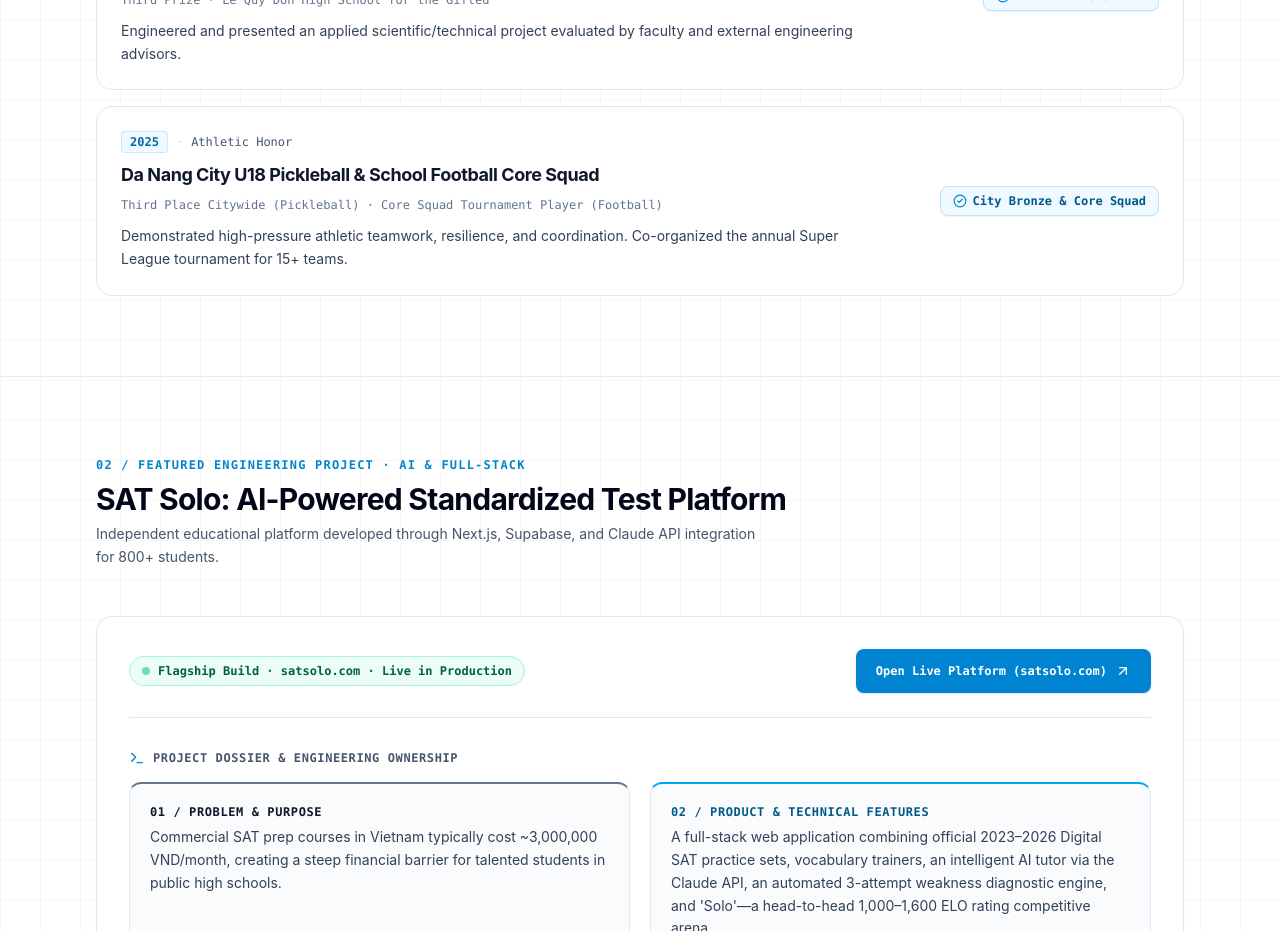
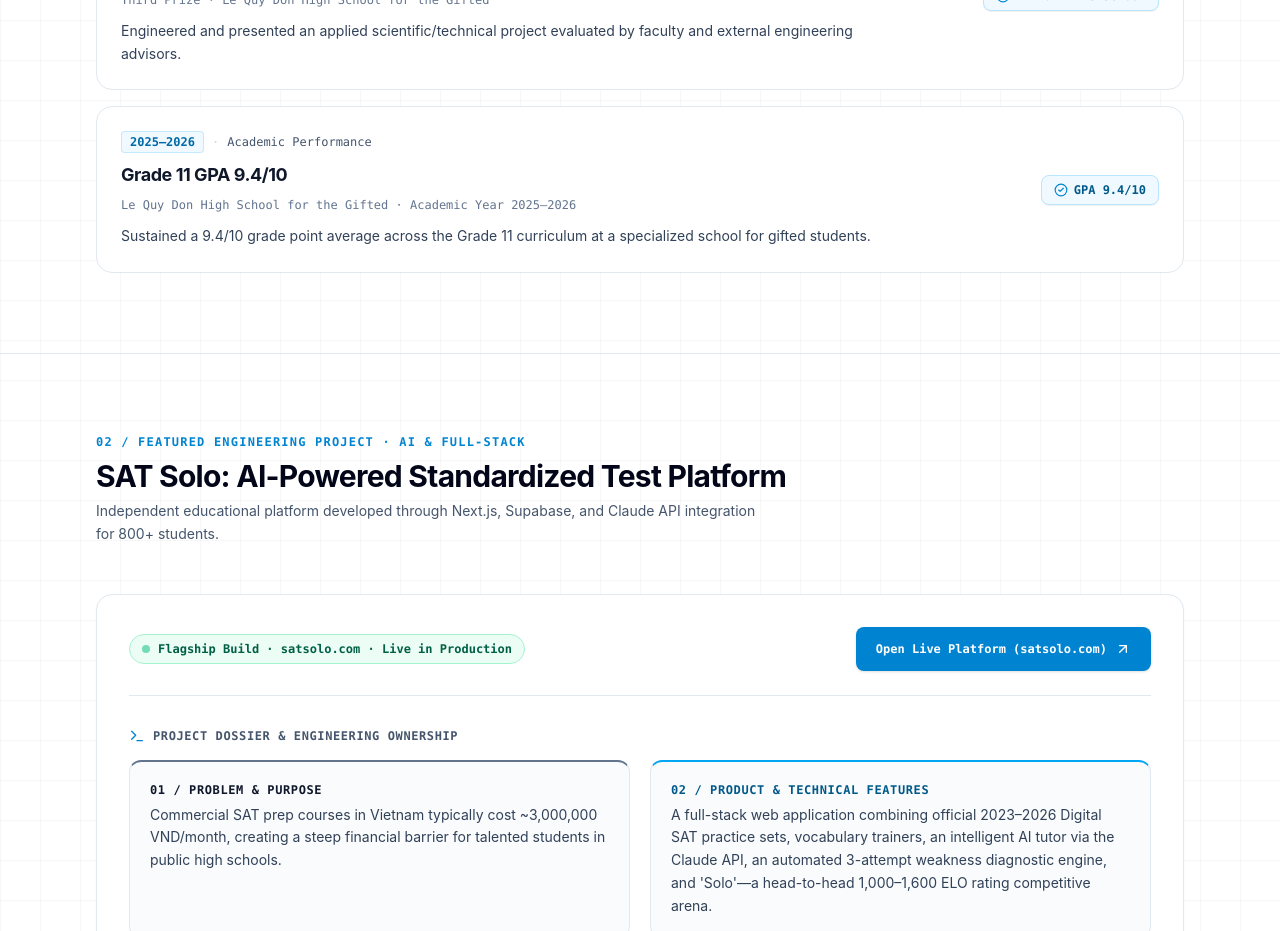
Before and after one commit to bach1310/cs-portfolio-, a Next.js app: page / in a window 1280 px wide. Shown: the part 1820-2751 px from the top of the page. Built offline with nearby package versions, Linux system fonts and the light colour scheme.

Commit message:
feat(honors): add optional per-entry Evidence link; replace sports entry with Grade 11 GPA 9.4/10

```diff
--- a/src/components/Honors.tsx
+++ b/src/components/Honors.tsx
@@ -39,6 +39,17 @@ export default function Honors() {
                 <div className="text-xs font-mono text-slate-500">
                   {item.subtitle}
                 </div>
+                {item.evidence && (
+                  <a
+                    href={item.evidence}
+                    target="_blank"
+                    rel="noopener noreferrer"
+                    onClick={(e) => e.stopPropagation()}
+                    className="inline-flex items-center gap-0.5 text-[11px] font-mono text-slate-500 hover:text-sky-700 underline-offset-2 hover:underline transition-colors"
+                  >
+                    Evidence ↗
+                  </a>
+                )}
 
                 <p className="text-xs sm:text-sm text-slate-700 leading-relaxed pt-1">
                   {item.description}
--- a/src/data/portfolioData.ts
+++ b/src/data/portfolioData.ts
@@ -7,6 +7,8 @@ export interface HonorAward {
   organization: string;
   description: string;
   tag?: string;
+  /** Path to real evidence image, e.g. "/evidence/sat.jpg". Omit if unavailable. */
+  evidence?: string;
 }
 
 export interface HighlightItem {
@@ -136,14 +138,14 @@ export const portfolioData = {
       tag: "Third Prize School",
     },
     {
-      id: "pickleball-football",
-      year: "2025",
-      scope: "Athletic Honor",
-      title: "Da Nang City U18 Pickleball & School Football Core Squad",
-      subtitle: "Third Place Citywide (Pickleball) · Core Squad Tournament Player (Football)",
-      organization: "Da Nang City Sports Department / Le Quy Don FC",
-      description: "Demonstrated high-pressure athletic teamwork, resilience, and coordination. Co-organized the annual Super League tournament for 15+ teams.",
-      tag: "City Bronze & Core Squad",
+      id: "gpa-grade-11",
+      year: "2025–2026",
+      scope: "Academic Performance",
+      title: "Grade 11 GPA 9.4/10",
+      subtitle: "Le Quy Don High School for the Gifted · Academic Year 2025–2026",
+      organization: "Le Quy Don High School for the Gifted",
+      description: "Sustained a 9.4/10 grade point average across the Grade 11 curriculum at a specialized school for gifted students.",
+      tag: "GPA 9.4/10",
     },
   ] as HonorAward[],
 
```
